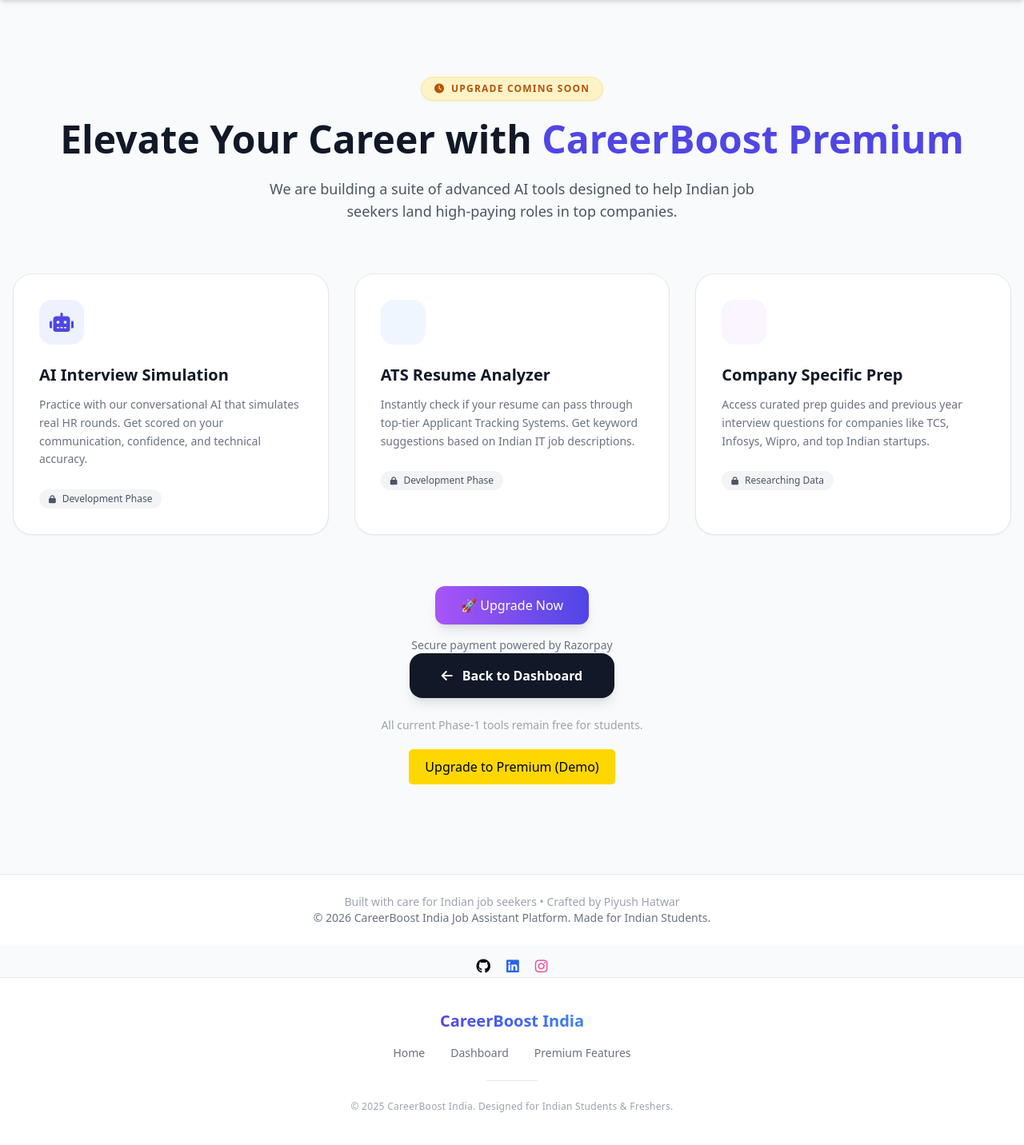
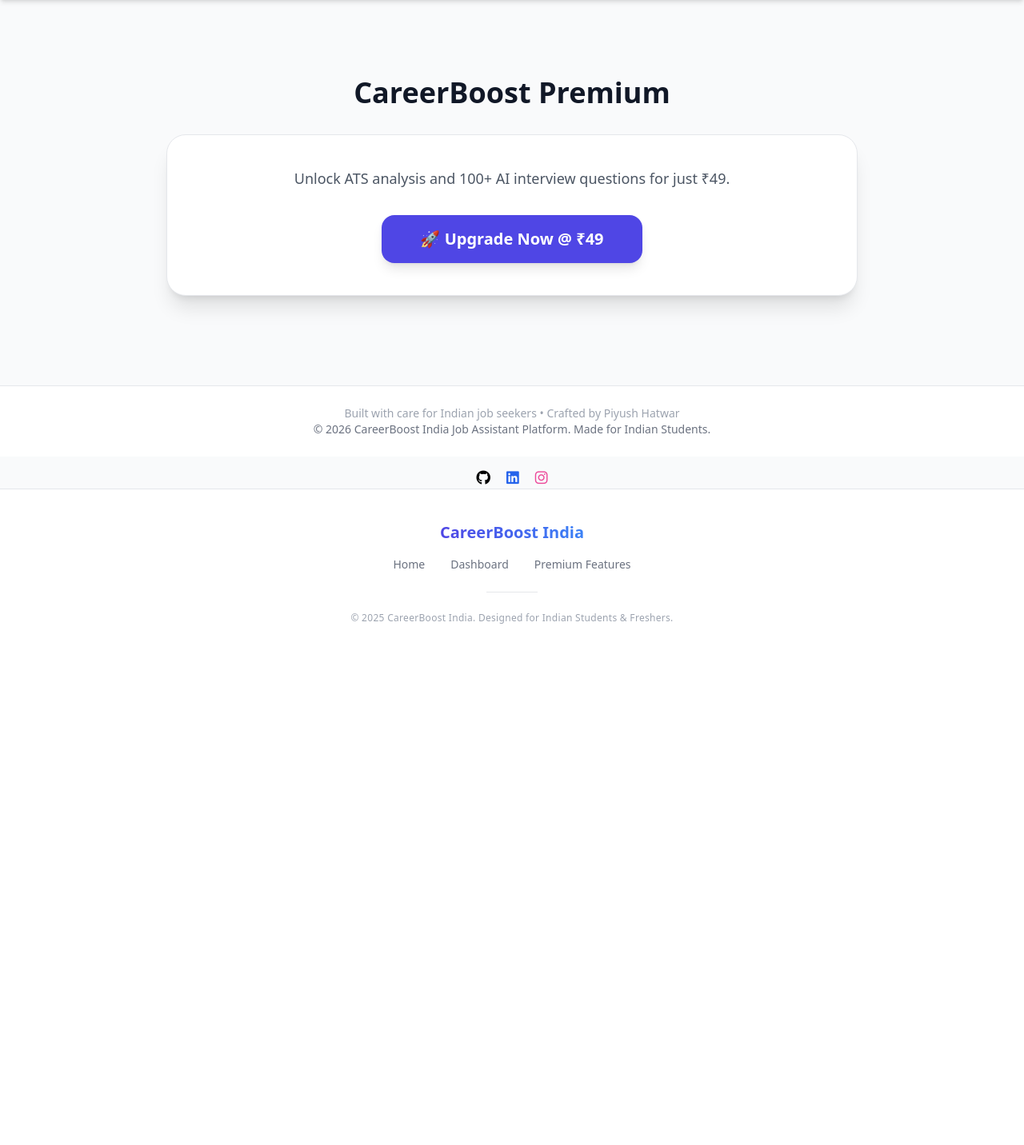
Before and after one commit to student-piyush25/job-assistant-pro, a Flask app: page /premium in a window 1280 px wide. Shown: the part 64-1496 px from the top of the page at 80% size. After the commit the page ends 844 px from the top, so only its background shows below. Run offline with Flask 3, Linux system fonts and the light colour scheme; the visitor is signed in with stand-in values (Sample User, id 1); some libraries are stand-ins or nearby versions.

Commit message:
Payment integration + premium system completed (Razorpay secured)

```diff
--- a/app.py
+++ b/app.py
@@ -1,18 +1,21 @@
+import razorpay
 import os
+from flask import Flask, render_template, request, jsonify
+from flask_login import LoginManager, login_required, current_user
 from models import User
 from extensions import db
-from flask import Flask, render_template
-from flask_login import LoginManager
 from dotenv import load_dotenv
 
 load_dotenv()
 
+# Global Razorpay Client initialized with environment variables
+client = razorpay.Client(auth=(os.getenv("RAZORPAY_KEY_ID"), os.getenv("RAZORPAY_SECRET")))
+
 def create_app():
     app = Flask(__name__)
-    # existing config and blueprints ....
 
     # Configuration
-    app.config['SECRET_KEY'] = 'your_secret_key'
+    app.config['SECRET_KEY'] = os.getenv("SECRET_KEY", "dev_key_123")
     app.config['RAZORPAY_KEY_ID'] = os.getenv("RAZORPAY_KEY_ID")
     app.config['RAZORPAY_SECRET'] = os.getenv("RAZORPAY_SECRET")
     app.config['SQLALCHEMY_DATABASE_URI'] = 'sqlite:///app.db'
@@ -20,8 +23,6 @@
 
     # Initialize Plugins
     db.init_app(app)
-
-    os.makedirs(app.instance_path, exist_ok=True)
 
     login_manager = LoginManager()
     login_manager.login_view = 'auth.login'
@@ -31,36 +32,52 @@
     def load_user(user_id):
         return db.session.get(User, int(user_id))
 
-    # Register Blueprints
+    # Import Blueprints inside the function to prevent circular imports
     from routes.auth import auth_bp
-    from routes.dashboard import dashboard_bp
+    from routes.dashboard import dashboard_bp, main_bp
     from routes.resume import resume_bp
     from routes.interview import interview_bp
-    from routes.dashboard import main_bp
 
+    # Registering all your project modules
     app.register_blueprint(auth_bp)
     app.register_blueprint(dashboard_bp)
     app.register_blueprint(resume_bp)
     app.register_blueprint(interview_bp)
     app.register_blueprint(main_bp)
 
-    # 404 Error Handler
-    @app.errorhandler(404)
-    def page_not_found(e):
-        return render_template('404.html'), 404
+    # SINGLE Payment Success Route (Defined here to avoid blueprint conflicts)
+    @app.route('/payment_success', methods=['POST'])
+    @login_required
+    def payment_success():
+        data = request.json
+        params_dict = {
+            'razorpay_order_id': data.get('razorpay_order_id'),
+            'razorpay_payment_id': data.get('razorpay_payment_id'),
+            'razorpay_signature': data.get('razorpay_signature')
+        }
+        try:
+            # Verify the payment cryptographically
+            client.utility.verify_payment_signature(params_dict)
 
-    @app.errorhandler(500)
-    def internal_error(e):
-        db.session.rollback()
-        return render_template('500.html'), 500
+            # Update the user status in the database
+            user = db.session.get(User, current_user.id)
+            user.is_premium = True
+            db.session.commit()
 
-    # Create database within app context
+            return jsonify({"status": "success"})
+        except Exception as e:
+            print(f"❌ Payment Verification Error: {e}")
+            return jsonify({"status": "failed", "error": str(e)}), 400
+
+    # Create database tables if they don't exist
     with app.app_context():
         db.create_all()
 
     return app
 
+# Initialize the app instance
+app = create_app()
 
-app = create_app()
 if __name__ == '__main__':
-    app.run(debug=True, host='0.0.0.0')
+    # Using 0.0.0.0 so it's accessible on your local network/mobile testing
+    app.run(debug=True, host='0.0.0.0', port=5000)
--- a/routes/dashboard.py
+++ b/routes/dashboard.py
@@ -1,12 +1,10 @@
 import razorpay
-from flask import current_app, jsonify
+from flask import current_app, jsonify, request, redirect, url_for, Blueprint, render_template, session
 from extensions import db
-from models import SavedJob
-from flask import request, redirect, url_for, Blueprint, render_template
+from models import SavedJob, User, Resume
 from flask_login import login_required, current_user
-from models import Resume
 
-# Define the blueprint for main application navigation
+# Define Blueprints
 main_bp = Blueprint("main", __name__)
 dashboard_bp = Blueprint("dashboard", __name__)
 
@@ -14,108 +12,48 @@
 @login_required
 def create_order():
     try:
-        print("KEY:", current_app.config['RAZORPAY_KEY_ID'])
-        print("SECRET:", current_app.config['RAZORPAY_SECRET'])
-
         client = razorpay.Client(auth=(
             current_app.config['RAZORPAY_KEY_ID'],
             current_app.config['RAZORPAY_SECRET']
         ))
-
         order = client.order.create({
             "amount": 4900,
             "currency": "INR",
             "payment_capture": 1
         })
-
         return jsonify(order)
-
     except Exception as e:
-        print("🔥 RAZORPAY ERROR:", str(e))
         return jsonify({"error": str(e)}), 500
-
-
 
 @main_bp.route("/")
 def index():
-    """
-    Public landing page accessible to everyone.
-    """
     return render_template("index.html")
-
 
 @main_bp.route("/dashboard")
 @login_required
 def dashboard():
-
     jobs = [
-        {"title": "Python Developer", "company": "TCS", "link": "https://www.tcs.com/careers", "type": "Full-time", "deadline": "Apply Soon"},
-        {"title": "Data Analyst", "company": "Infosys", "link": "#", "type": "Internship", "deadline": "Apply Soon"},
-        {"title": "Web Developer", "company": "Wipro", "link": "#", "type": "Full-time", "deadline": "Apply Soon"},
-        {"title": "Backend Engineer", "company": "HCL", "link": "#", "type": "Full-time", "deadline": "Apply Soon"},
-        {"title": "Full Stack Intern", "company": "Tech Mahindra (Sample)", "type": "Internship", "link": "https://www.techmahindra.com/en-in/careers/", "deadline": "Oct 30, 2024"},
-        {"title": "Junior Python Developer", "company": "Zomato (Sample)", "type": "Fresher Job", "link": "https://www.zomato.com/careers", "deadline": "Nov 05, 2024"},
-        {"title": "Cloud Support Associate", "company": "Amazon India (Sample)", "type": "IT Job", "link": "https://www.amazon.jobs/en/locations/india", "deadline": "Nov 12, 2024"},
-        {"title": "Backend Developer", "company": "Remote Tech Corp", "type": "Remote Job", "link": "#", "deadline": "Nov 15, 2024"},
+        {"title": "Python Developer", "company": "TCS", "link": "https://www.tcs.com/careers", "type": "Full-time"},
+        {"title": "Data Analyst", "company": "Infosys", "link": "#", "type": "Internship"},
+        {"title": "Web Developer", "company": "Wipro", "link": "#", "type": "Full-time"},
+        {"title": "Backend Engineer", "company": "HCL", "link": "#", "type": "Full-time"},
     ]
 
-    recommended_jobs = []
-
-    resume = Resume.query.filter_by(user_id=current_user.id)\
-        .order_by(Resume.id.desc()).first()
-
-    user_skills = []
-
-    if resume and resume.skills:
-        user_skills = [skill.strip().lower() for skill in resume.skills.split(",")]
+    resume = Resume.query.filter_by(user_id=current_user.id).order_by(Resume.id.desc()).first()
+    user_skills = [s.strip().lower() for s in resume.skills.split(",")] if resume and resume.skills else []
 
     scored_jobs = []
-
     for job in jobs:
         score = 0
         title = job["title"].lower()
-        company = job["company"].lower()
+        matched = [skill for skill in user_skills if skill in title]
+        score = len(matched)
+        job['match'] = min(100, score * 20)
+        job['reason'] = ", ".join(matched[:3]) if matched else "General match"
+        scored_jobs.append(job)
 
-    matched_skills = []
+    recommended_jobs = scored_jobs if getattr(current_user, "is_premium", False) else scored_jobs[:4]
 
-    for skill in user_skills:
-        if skill in title:
-            score += 2
-            matched_skills.append(skill)
-        elif skill in company:
-            score += 1
-            matched_skills.append(skill)
-
-    if score > 0:
-        match_percent = min(100, score * 20)
-        job['match'] = match_percent
-        job['reason'] = ", ".join(matched_skills[:3])
-        scored_jobs.append((job, score))
-
-# ✅ NOW sort (after building list)
-    scored_jobs.sort(key=lambda x: x[1], reverse=True)
-
-# ✅ THEN assign recommended jobs
-    if getattr(current_user, "is_premium", False):
-        recommended_jobs = [job for job, score in scored_jobs]
-    else:
-        recommended_jobs = [job for job, score in scored_jobs[:4]]
-
-    # ✅ Ensure at least 4 jobs always show
-    # ✅ Ensure at least 4 jobs always show
-    if len(recommended_jobs) < 4:
-        remaining = [job for job in jobs if job not in recommended_jobs]
-
-    for job in remaining:
-        job['match'] = 0
-        job['reason'] = "General match"
-
-    recommended_jobs += remaining[: (4 - len(recommended_jobs))]
-
-
-    print("IS PREMIUM:", getattr(current_user, "is_premium", False))
-
-    # ✅ ALWAYS return (outside if/else)
     return render_template(
         "dashboard.html",
         name=current_user.name,
@@ -124,43 +62,33 @@
         is_premium=getattr(current_user, "is_premium", False),
     )
 
-
+# --- ADDED THIS BACK TO FIX YOUR ERROR ---
 @dashboard_bp.route("/save-job", methods=["POST"])
 @login_required
 def save_job():
-    job_title = request.form.get("title")
-    company = request.form.get("company")
     job_link = request.form.get("link")
-
-    # check if already saved
-    existing = SavedJob.query.filter_by(
-        user_id=current_user.id, job_link=job_link
-    ).first()
-
+    # Check if already saved
+    existing = SavedJob.query.filter_by(user_id=current_user.id, job_link=job_link).first()
     if not existing:
         new_job = SavedJob(
             user_id=current_user.id,
-            job_title=job_title,
-            company=company,
+            job_title=request.form.get("title"),
+            company=request.form.get("company"),
             job_link=job_link,
         )
         db.session.add(new_job)
         db.session.commit()
+    return redirect(url_for("main.dashboard"))
 
-    return redirect(url_for("dashboard.dashboard"))
-
-# New premimum Route
 @main_bp.route("/premium")
 @login_required
 def premium():
     return render_template("premium.html")
 
-
-
-
-@dashboard_bp.route('/success')
+@main_bp.route('/premium_tips')
 @login_required
-def payment_success():
-    current_user.is_premium = True
-    db.session.commit()
-    return redirect(url_for('dashboard.dashboard'))
+def premium_tips():
+    if not getattr(current_user, "is_premium", False):
+        return redirect(url_for('main.premium'))
+    tips = ["Use action verbs", "Add measurable achievements", "Keep ATS-friendly"]
+    return render_template("premium_tips.html", tips=tips)
--- a/routes/interview.py
+++ b/routes/interview.py
@@ -18,6 +18,10 @@
 @interview_bp.route('/interview', methods=['GET', 'POST'])
 @login_required
 def practice():
+    # ✅ Limit questions based on status
+    from flask_login import current_user
+    active_questions = QUESTIONS if getattr(current_user, "is_premium", False) else QUESTIONS[:3]
+
     # Initialize question index in user session if not present
     if 'q_index' not in session:
         session['q_index'] = 0
@@ -34,7 +38,7 @@
 
         # Check if user wants to go to the next question
         if 'next' in request.form:
-            session['q_index'] = (current_idx + 1) % len(QUESTIONS)
+            session['q_index'] = (current_idx + 1) % len(active_questions)
             return redirect(url_for('interview.practice'))
 
         # Get the user's answer from the form
@@ -48,7 +52,7 @@
 
     return render_template(
         'interview.html',
-        question=QUESTIONS[current_idx],
+        question=active_questions[current_idx],
         index=current_idx + 1,
         total=len(QUESTIONS),
         feedback=feedback,
--- a/templates/premium.html
+++ b/templates/premium.html
@@ -1,206 +1,80 @@
 {% extends 'base.html' %}
+{% block content %}
+<script src="https://checkout.razorpay.com/v1/checkout.js"></script>
 
-{% block content %}
-<div class="max-w-7xl mx-auto px-4 py-16">
+<div class="max-w-4xl mx-auto px-4 py-16 text-center">
+    <h1 class="text-4xl font-extrabold text-gray-900 mb-8">CareerBoost Premium</h1>
 
-    <!-- Hero Header -->
-    <!-- Hero Header & Premium Status Section -->
-    <div class="text-center mb-16">
-        <!-- Dynamic Status Badge -->
-        <div class="mb-6">
     {% if current_user.is_premium %}
-                <span class="inline-flex items-center px-4 py-1.5 rounded-full text-xs font-bold tracking-widest uppercase bg-green-100 text-green-700 border border-green-200 shadow-sm">
-                    <i class="fas fa-check-circle mr-2"></i> Premium Active
-                </span>
+    <div class="bg-green-50 border border-green-200 p-8 rounded-3xl">
+        <h2 class="text-2xl font-bold text-green-700">🌟 Premium Active</h2>
+        <p class="text-green-600 mt-2">You have full access to all AI tools.</p>
+        <a href="{{ url_for('main.dashboard') }}" class="inline-block mt-6 bg-green-600 text-white px-8 py-3 rounded-xl font-bold">Back to Dashboard</a>
+    </div>
     {% else %}
-                <span class="inline-flex items-center px-4 py-1.5 rounded-full text-xs font-bold tracking-widest uppercase bg-amber-100 text-amber-700 border border-amber-200 shadow-sm">
-                    <i class="fas fa-clock mr-2"></i> Upgrade Coming Soon
-                </span>
+    <div class="bg-white border border-gray-200 p-10 rounded-3xl shadow-xl">
+        <p class="text-gray-600 mb-8 text-lg">Unlock ATS analysis and 100+ AI interview questions for just ₹49.</p>
+        <button onclick="payNow()" id="pay-button" class="bg-indigo-600 hover:bg-indigo-700 text-white text-xl px-12 py-4 rounded-2xl font-bold transition-transform hover:scale-105 shadow-lg">
+            🚀 Upgrade Now @ ₹49
+        </button>
+    </div>
     {% endif %}
 </div>
 
-        <h1 class="text-4xl md:text-5xl font-extrabold text-gray-900 mb-6">
-            Elevate Your Career with <span class="text-indigo-600">CareerBoost Premium</span>
-        </h1>
-        <p class="text-lg text-gray-600 max-w-2xl mx-auto">
-            {% if current_user.is_premium %}
-                Thank you for being a premium member! You will get early access to these advanced AI tools as they launch.
-            {% else %}
-                We are building a suite of advanced AI tools designed to help Indian job seekers land high-paying roles in top companies.
-            {% endif %}
-        </p>
-    </div>
-    <!-- 3-Card Feature Grid -->
-    <div class="grid grid-cols-1 md:grid-cols-3 gap-8 mb-16">
+<script>
+async function payNow() {
+    const btn = document.getElementById('pay-button');
+    btn.disabled = true;
+    btn.innerText = "Processing...";
 
-        <!-- Feature 1: AI Interview Simulation -->
-        <div class="bg-white border border-gray-200 rounded-3xl p-8 shadow-sm hover:shadow-xl hover:-translate-y-2 transition-all duration-300">
-            <div class="w-14 h-14 bg-indigo-50 text-indigo-600 rounded-2xl flex items-center justify-center mb-6 text-2xl">
-                <i class="fas fa-robot"></i>
-            </div>
-            <h3 class="text-xl font-bold text-gray-900 mb-3">AI Interview Simulation</h3>
-            <p class="text-gray-500 text-sm leading-relaxed mb-6">
-                Practice with our conversational AI that simulates real HR rounds. Get scored on your communication, confidence, and technical accuracy.
-            </p>
-            <span class="inline-flex items-center px-3 py-1 rounded-full text-xs font-medium bg-gray-100 text-gray-600">
-                <i class="fas fa-lock mr-2 text-[10px]"></i> Development Phase
-            </span>
-        </div>
+    try {
+        // 1. Create the Order on the backend
+        const res = await fetch("{{ url_for('dashboard.create_order') }}");
+        const orderData = await res.json();
 
-        <!-- Feature 2: ATS Resume Analyzer -->
-        <div class="bg-white border border-gray-200 rounded-3xl p-8 shadow-sm hover:shadow-xl hover:-translate-y-2 transition-all duration-300">
-            <div class="w-14 h-14 bg-blue-50 text-blue-600 rounded-2xl flex items-center justify-center mb-6 text-2xl">
-                <i class="fas fa-magnifying-glass-chart"></i>
-            </div>
-            <h3 class="text-xl font-bold text-gray-900 mb-3">ATS Resume Analyzer</h3>
-            <p class="text-gray-500 text-sm leading-relaxed mb-6">
-                Instantly check if your resume can pass through top-tier Applicant Tracking Systems. Get keyword suggestions based on Indian IT job descriptions.
-            </p>
-            <span class="inline-flex items-center px-3 py-1 rounded-full text-xs font-medium bg-gray-100 text-gray-600">
-                <i class="fas fa-lock mr-2 text-[10px]"></i> Development Phase
-            </span>
-        </div>
+        if (orderData.error) throw new Error(orderData.error);
 
-        <!-- Feature 3: Company Specific Prep -->
-        <div class="bg-white border border-gray-200 rounded-3xl p-8 shadow-sm hover:shadow-xl hover:-translate-y-2 transition-all duration-300">
-            <div class="w-14 h-14 bg-purple-50 text-purple-600 rounded-2xl flex items-center justify-center mb-6 text-2xl">
-                <i class="fas fa-building-user"></i>
-            </div>
-            <h3 class="text-xl font-bold text-gray-900 mb-3">Company Specific Prep</h3>
-            <p class="text-gray-500 text-sm leading-relaxed mb-6">
-                Access curated prep guides and previous year interview questions for companies like TCS, Infosys, Wipro, and top Indian startups.
-            </p>
-            <span class="inline-flex items-center px-3 py-1 rounded-full text-xs font-medium bg-gray-100 text-gray-600">
-                <i class="fas fa-lock mr-2 text-[10px]"></i> Researching Data
-            </span>
-        </div>
-
-    </div>
-
-    {% if current_user.is_premium %}
-    <div class="text-center mb-10">
-        <span class="px-8 py-3 bg-green-100 text-green-700 rounded-xl font-semibold">
-            Premium Active
-        </span>
-    </div>
-    {% else %}
-
-    <div class="flex flex-col items-center justify-center mt-10 space-y-4">
-
-    <!-- Main Upgrade Button -->
-    <button id="pay-btn"
-        class="bg-gradient-to-r from-purple-500 to-indigo-600 text-white px-8 py-3 rounded-xl shadow-lg hover:scale-105 transition">
-        🚀 Upgrade Now
-    </button>
-
-    <!-- Coming Soon -->
-    <div class="text-sm text-gray-500">
-        Secure payment powered by Razorpay
-    </div>
-
-</div>
-
-
-<script src="https://checkout.razorpay.com/v1/checkout.js"></script>
-
-<script>
-document.getElementById("pay-btn").onclick = async function () {
-
-    const res = await fetch("/create-order");
-    const data = await res.json();
-
+        // 2. Open Razorpay Checkout
         const options = {
             key: "{{ config['RAZORPAY_KEY_ID'] }}",
-        amount: data.amount,
+            amount: orderData.amount,
             currency: "INR",
-        name: "Job Assistant Pro",
-        description: "Premium Upgrade",
-        order_id: data.id,
+            name: "CareerBoost Premium",
+            description: "Full AI Access",
+            order_id: orderData.id,
+            handler: async function (response) {
+                // 3. Verify the payment on the backend
+                const verifyRes = await fetch("/payment_success", {
+                    method: "POST",
+                    headers: { "Content-Type": "application/json" },
+                    body: JSON.stringify({
+                        razorpay_order_id: response.razorpay_order_id,
+                        razorpay_payment_id: response.razorpay_payment_id,
+                        razorpay_signature: response.razorpay_signature
+                    })
+                });
 
-        handler: function (response) {
-            window.location.href = "/success";
+                const result = await verifyRes.json();
+                if (result.status === "success") {
+                    alert("Welcome to Premium! 🚀");
+                    window.location.href = "{{ url_for('main.dashboard') }}";
+                } else {
+                    alert("Verification failed. Please contact support.");
+                    btn.disabled = false;
+                    btn.innerText = "Try Again";
                 }
-    };
-
-    const rzp = new Razorpay(options);
-    rzp.open();
-};
-</script>
-
-
-
-
-    {% endif %}
-
-    <!-- Back to Dashboard Navigation -->
-    <div class="text-center">
-        <a href="{{ url_for('main.dashboard') }}"
-           class="inline-flex items-center justify-center px-10 py-4 bg-gray-900 text-white font-bold rounded-2xl hover:bg-black transition-all shadow-lg hover:shadow-indigo-200">
-            <i class="fas fa-arrow-left mr-3"></i> Back to Dashboard
-        </a>
-        <p class="mt-6 text-sm text-gray-400">
-            All current Phase-1 tools remain free for students.
-        </p>
-
-        <form method="POST" action="/upgrade" style="text-align:center; margin-top:20px;">
-    <button style="background:gold; padding:10px 20px; border:none; border-radius:5px;">
-        Upgrade to Premium (Demo)
-    </button>
-</form>
-
-</div>
-
-</div>
-
-<script src="https://checkout.razorpay.com/v1/checkout.js"></script>
-
-<script>
-document.addEventListener("DOMContentLoaded", function () {
-
-    const btn = document.getElementById("pay-btn");
-
-    if (!btn) {
-        console.log("Button not found ❌");
-        return;
-    }
-
-    btn.onclick = async function () {
-
-        try {
-            const res = await fetch("/create-order");
-
-            if (!res.ok) {
-                alert("Server error while creating order");
-                return;
-            }
-
-            const data = await res.json();
-
-            const options = {
-                key: "{{ config['RAZORPAY_KEY_ID'] }}",
-                amount: data.amount,
-                currency: "INR",
-                name: "CareerBoost India",
-                description: "Premium Upgrade",
-                order_id: data.id,
-
-                handler: function (response) {
-                    window.location.href = "/success";
-                }
+            },
+            theme: { color: "#4F46E5" }
         };
 
         const rzp = new Razorpay(options);
         rzp.open();
 
-        } catch (error) {
-            console.error("Error:", error);
-            alert("Something went wrong ❌");
+    } catch (err) {
+        alert("Error: " + err.message);
+        btn.disabled = false;
+        btn.innerText = "Upgrade Now @ ₹49";
     }
-    };
-
-});
+}
 </script>
-
-
-
 {% endblock %}
```
Also changed, not shown: routes/resume.py (+69 -43 lines), static/css/style.css (+14 -0 lines), static/js/main.js (+9 -0 lines), templates/dashboard.html (+15 -4 lines), templates/premium_tips.html (added, +19 -0 lines). Lines whose indentation alone changed are shown as unchanged.
